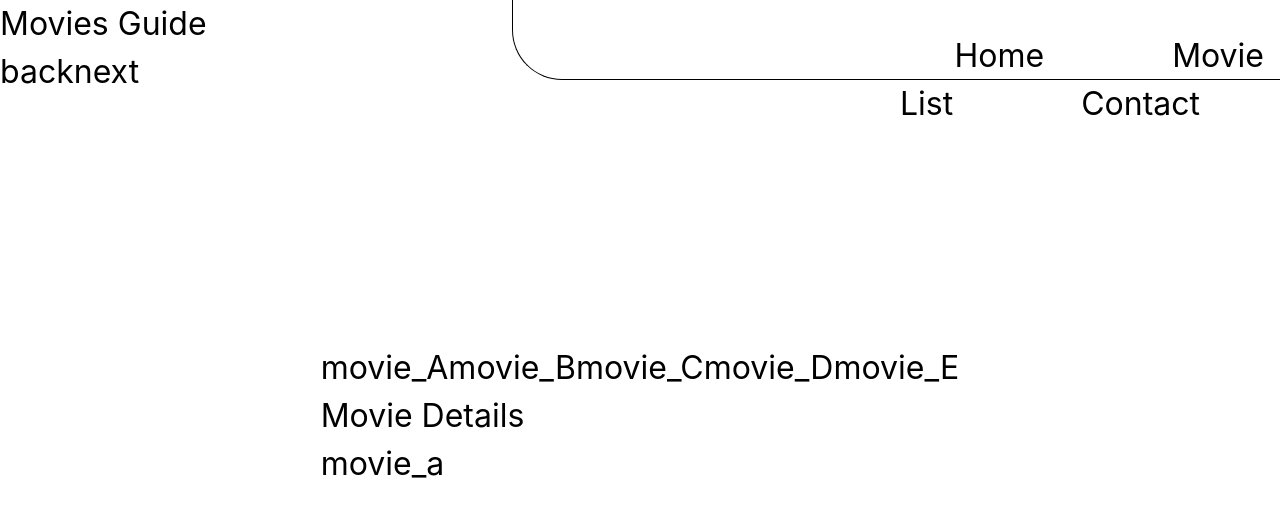
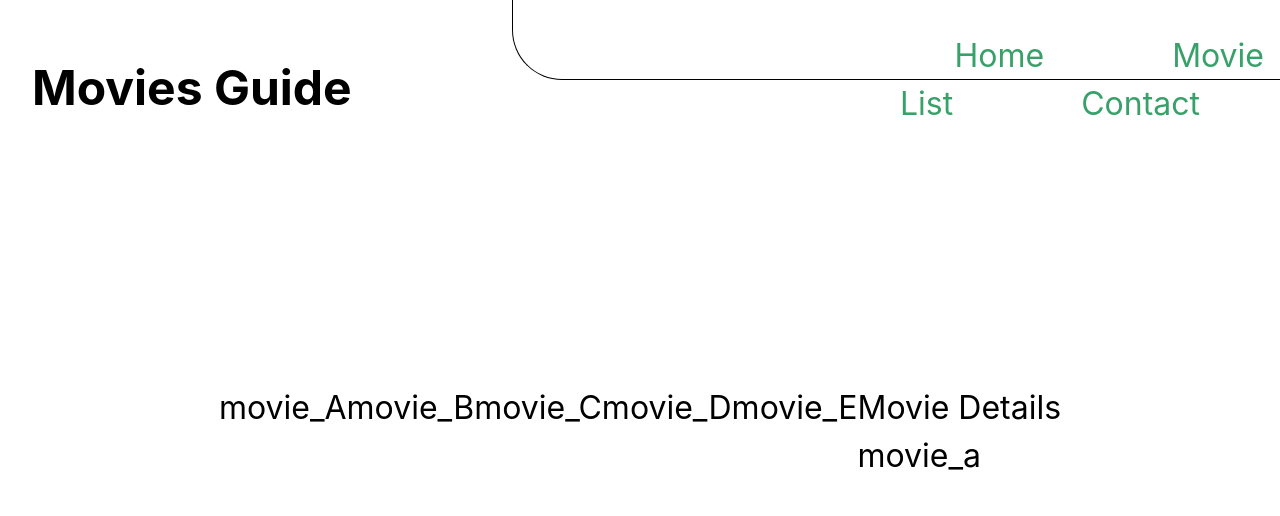
Before and after one commit to ffdietz/routes-and-styles, a React (Create React App) app: page /movies/movie_a in a window 1280 px wide. Shown: the top 516 px of the page. Built offline with nearby package versions, Linux system fonts and the light colour scheme.

Commit message:
movies guide chakra styling

```diff
--- a/src/component/App.tsx
+++ b/src/component/App.tsx
@@ -1,5 +1,5 @@
 import { Route, Routes } from 'react-router-dom';
-import { Box, Flex } from '@chakra-ui/react';
+import { AppContainer, AppRoutesContainer } from '../styles/app';
 
 import Contact from './Contact';
 import Header from './Header';
@@ -10,10 +10,10 @@ import Navbar from './Navbar';
 
 function App() {
   return (
-    <Box w="calc(100vw)" overflow="hidden">
+    <AppContainer>
       <Navbar />
       <Header />
-      <Flex w="calc(80vw)" h="calc(80vh)" margin="auto" justifyContent="center" alignItems="center">
+      <AppRoutesContainer>
         <Routes>
           <Route path="/" element={<Home />} />
           <Route path="/contact" element={<Contact />} />
@@ -21,8 +21,8 @@ function App() {
             <Route path=":name" element={<MovieDetails />} />
           </Route>
         </Routes>
-      </Flex>
-    </Box>
+      </AppRoutesContainer>
+    </AppContainer>
   );
 }
 
--- a/src/component/Header.tsx
+++ b/src/component/Header.tsx
@@ -1,11 +1,12 @@
-import NavigateBar from './NavigateBar';
+import { Box, Heading } from '@chakra-ui/react';
+// import NavigateBar from './NavigateBar';
 
 function Header() {
   return (
-    <div className="header-container">
-      <h1>Movies Guide</h1>
-      <NavigateBar />
-    </div>
+    <Box marginTop="4rem" marginLeft="2rem">
+      <Heading as="h1" size="2xl">Movies Guide</Heading>
+      {/* <NavigateBar /> */}
+    </Box>
   );
 }
 
--- a/src/component/MoviesGuide.tsx
+++ b/src/component/MoviesGuide.tsx
@@ -1,12 +1,13 @@
+import { Flex } from '@chakra-ui/react';
 import MoviesList from './MovieList';
 import MovieDetails from './MovieDetails';
 
 function MoviesGuide() {
   return (
-    <div className="viewer-container">
+    <Flex flexDirection="row" justifyContent="space-between" alignItems="stretch">
       <MoviesList />
       <MovieDetails />
-    </div>
+    </Flex>
   );
 }
 
--- a/src/component/Navbar.tsx
+++ b/src/component/Navbar.tsx
@@ -1,6 +1,6 @@
 import { NavLink } from 'react-router-dom';
 import { NavbarLinkType } from '../types/types';
-import { NavbarContainer, NavbarLink } from '../styles/Navbar';
+import { NavbarContainer, NavbarLink } from '../styles/navbar';
 
 import navbarLinks from '../content/navbarLinks';
 
@@ -13,8 +13,8 @@ function Navbar() {
         <NavbarLink
           as={NavLink}
           to={item.link}
+          end={item.end}
         // className={({ isActive }) => (isActive ? 'navbar-link-text active' : 'navbar-link-text')}
-          end={item.end}
         >
           {item.label}
         </NavbarLink>
--- a/src/component/NavigateBar.tsx
+++ b/src/component/NavigateBar.tsx
@@ -1,17 +1,18 @@
+import { Button } from '@chakra-ui/react';
 import { useNavigate } from 'react-router-dom';
 
 function NavigateBar() {
   const navigate = useNavigate();
 
   return (
-    <div>
-      <button type="button" onClick={() => navigate(-1)}>
+    <>
+      <Button margin="20px" onClick={() => navigate(-1)}>
         back
-      </button>
-      <button type="button" onClick={() => navigate(1)}>
+      </Button>
+      <Button onClick={() => navigate(1)}>
         next
-      </button>
-    </div>
+      </Button>
+    </>
   );
 }
 
--- a/src/styles/Navbar.ts
+++ b/src/styles/Navbar.ts
@@ -17,7 +17,7 @@ export const NavbarContainer = chakra(Box, {
 export const NavbarLink = chakra(Link, {
   baseStyle: {
     textDecoration: 'none',
-    color: 'colors.text.green', // !!!
+    color: 'green.500',
     margin: '0 40px',
     padding: '0 1.5rem',
     paddingBottom: '1.3rem',
--- /dev/null
+++ b/src/styles/app.ts
@@ -0,0 +1,18 @@
+import { chakra, Box, Flex } from '@chakra-ui/react';
+
+export const AppContainer = chakra(Box, {
+  baseStyle: {
+    w: 'calc(100vw)',
+    overflow: 'hidden',
+  },
+});
+
+export const AppRoutesContainer = chakra(Flex, {
+  baseStyle: {
+    w: 'calc(80vw)',
+    h: 'calc(80vh)',
+    margin: ' auto',
+    justifyContent: 'center',
+    alignItems: 'center',
+  },
+});
--- a/src/styles/index.css
+++ b/src/styles/index.css
@@ -17,7 +17,7 @@
   overflow: hidden;
 } */
 
-.navbar-container{
+/* .navbar-container{
   position: fixed;
   width: 50vw;
   height: 1rem;
@@ -28,7 +28,7 @@
   border-bottom: 1px solid black;
   border-left: 1px solid black;
   border-bottom-left-radius: 50px;
-}
+} */
 
 /* .layout-container {
   width: 80vw;
@@ -39,10 +39,10 @@
   align-items: center;
 } */
 
-.header-container{
+/* .header-container{
   margin-top: 4vh;
   margin-left: 2rem;
-}
+} */
 
 .navbar-link-text{
   text-decoration: none;
@@ -67,13 +67,13 @@
   margin: 10px 20px;
 }
 
-.viewer-container{
+/* .viewer-container{
   display: flex;
   flex-direction: row;
   justify-content: space-between ;
   align-items: stretch;
 
-}
+} */
 
 .list-container{
   display: flex;
```
Also changed, not shown: src/styles/moviesGuideLayout.ts (added, +19 -0 lines).
